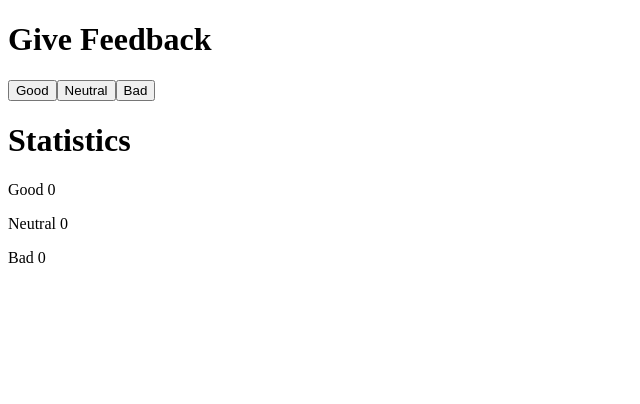
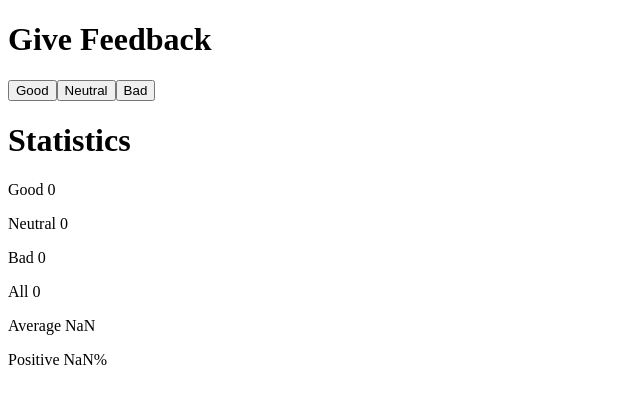
Before and after one commit to hitesh-chundi/full-stack-open-part-1, a React (Create React App) app in the folder unicafe/: page / in a window 1280 px wide. Shown: the top 404 px of the page, without its empty margins (0-640 px from the left). Built offline with nearby package versions, Linux system fonts and the light colour scheme.

Commit message:
Solution to exercise 1.6

```diff
--- a/unicafe/src/App.js
+++ b/unicafe/src/App.js
@@ -10,6 +10,8 @@ const App = () => {
   const handleNeutral = () => setNeutral(neutral + 1);
   const handleBad = () => setBad(bad + 1);
 
+  const total = good + bad + neutral;
+
   return (
     <div>
       <Header text="Give Feedback" />
@@ -20,6 +22,9 @@ const App = () => {
       <Count text="Good" value={good} />
       <Count text="Neutral" value={neutral} />
       <Count text="Bad" value={bad} />
+      <Count text="All" value={total} />
+      <Count text="Average" value={(good - bad) / total} />
+      <Count text="Positive" value={String(good/total*100) + "%"} />
     </div>
   )
 }
```
